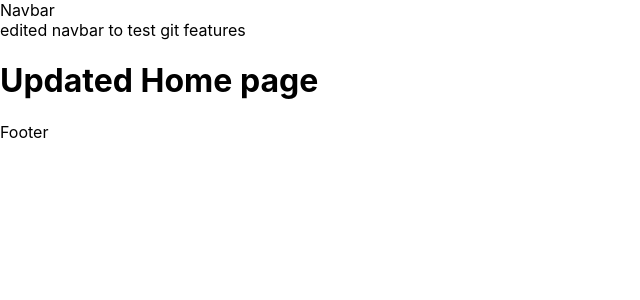
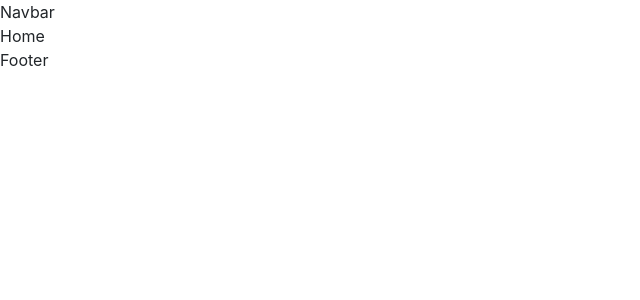
Before and after one commit to Majeed-hub/baitalArabFurniture, a React (Create React App) app: page / in a window 1280 px wide. Shown: the top 300 px of the page, without its empty margins (0-640 px from the left). Built offline with nearby package versions, Linux system fonts and the light colour scheme.

Commit message:
Added bootstrap link

```diff
--- a/public/index.html
+++ b/public/index.html
@@ -10,6 +10,12 @@
       content="Web site created using create-react-app"
     />
     <link rel="apple-touch-icon" href="%PUBLIC_URL%/logo192.png" />
+    <link
+      href="https://cdn.jsdelivr.net/npm/bootstrap@5.3.0-alpha1/dist/css/bootstrap.min.css"
+      rel="stylesheet"
+      integrity="sha384-GLhlTQ8iRABdZLl6O3oVMWSktQOp6b7In1Zl3/Jr59b6EGGoI1aFkw7cmDA6j6gD"
+      crossorigin="anonymous"
+    />
     <!--
       manifest.json provides metadata used when your web app is installed on a
       user's mobile device or desktop. See https://developers.google.com/web/fundamentals/web-app-manifest/
@@ -39,5 +45,10 @@
       To begin the development, run `npm start` or `yarn start`.
       To create a production bundle, use `npm run build` or `yarn build`.
     -->
+    <script
+      src="https://cdn.jsdelivr.net/npm/bootstrap@5.3.0-alpha1/dist/js/bootstrap.bundle.min.js"
+      integrity="sha384-w76AqPfDkMBDXo30jS1Sgez6pr3x5MlQ1ZAGC+nuZB+EYdgRZgiwxhTBTkF7CXvN"
+      crossorigin="anonymous"
+    ></script>
   </body>
 </html>
--- a/src/pages/Home/Home.js
+++ b/src/pages/Home/Home.js
@@ -1,8 +1,7 @@
 import React from 'react';
-import './Home.css';
 
 const Home = () => {
-  return <h1>Updated Home page</h1>;
+  return <div>Home</div>;
 };
 
 export default Home;
--- a/src/utils/Navbar/Navbar.js
+++ b/src/utils/Navbar/Navbar.js
@@ -1,12 +1,7 @@
-import React from "react";
+import React from 'react';
 
 const Navbar = () => {
-  return (
-    <>
-      <div>Navbar</div>
-      <div>edited navbar to test git features</div>
-    </>
-  );
+  return <>Navbar</>;
 };
 
 export default Navbar;
```
